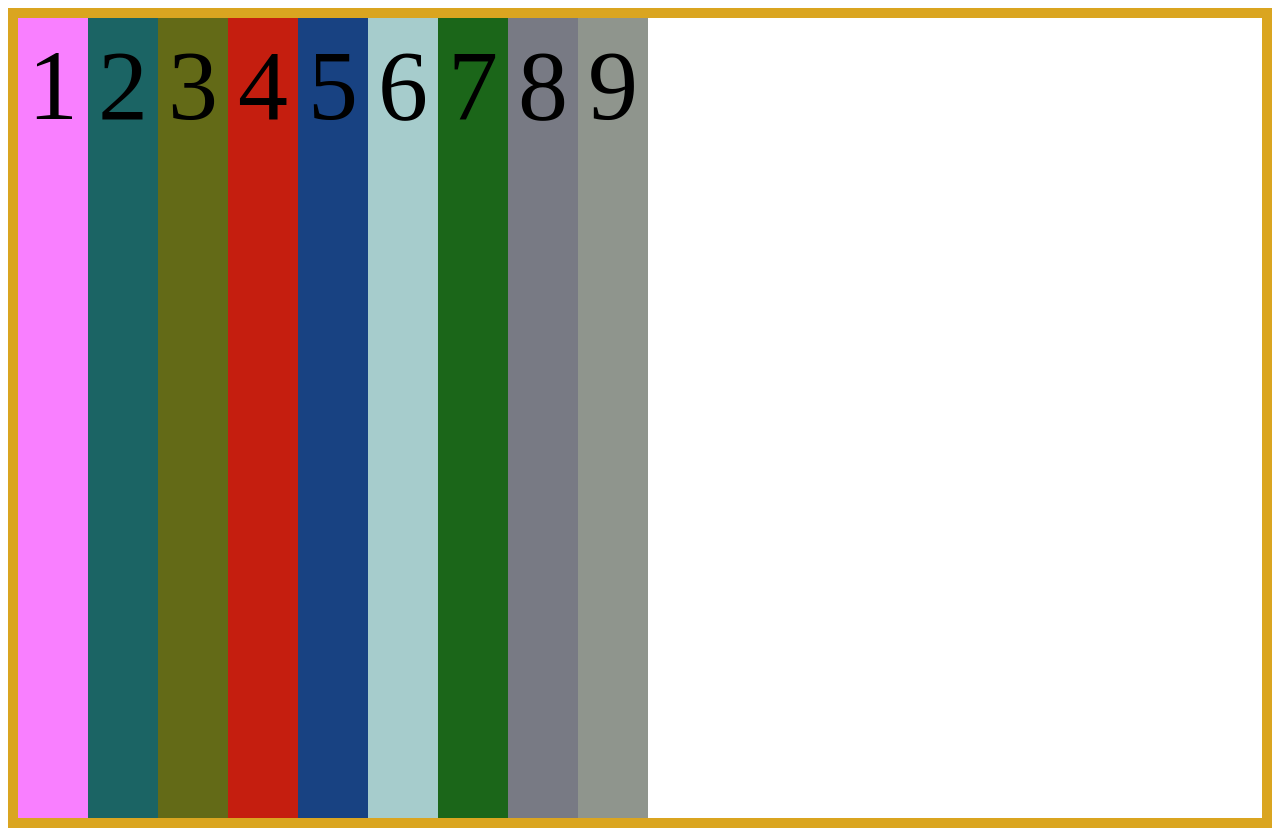
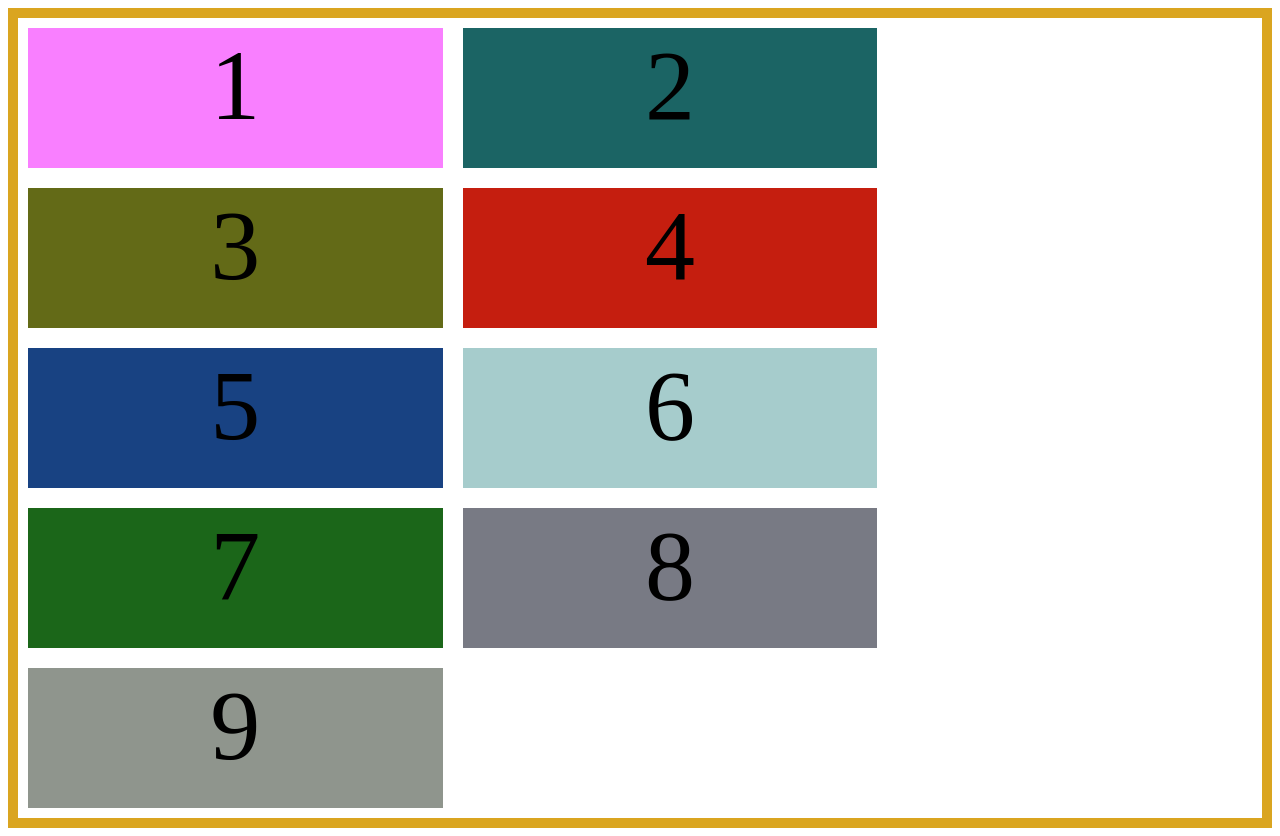
Before and after one commit to Fibechola24/FullStack_Web_development, a plain HTML site: page Flexbox-fundamentals/flexwrap/flexwrap.html in a window 1280 px wide. Drawn offline with Linux system fonts and the light colour scheme.

Commit message:
flex wrap and direction

```diff
--- a/Flexbox-fundamentals/flexwrap/flexwrap.css
+++ b/Flexbox-fundamentals/flexwrap/flexwrap.css
@@ -3,7 +3,6 @@
   font-size: 100px;
   text-align: center;
   text-shadow: 4px 4px 0 rgba (0, 0, 0, 0, 1);
-  padding: 10px;
 }
 /*color for each boy*/
 .box1 {
@@ -38,6 +37,13 @@
   display: flex;
   border: 10px solid goldenrod;
   /*height: 100vh;*/
-  min-height: 100vh;
+  height: 100vh;
+  /* flex-direction: row; */
+  flex-wrap:wrap;
   flex-direction: row;
 }
+
+.box{
+    width: 33.3333333%;
+    margin: 10px;
+}
```
